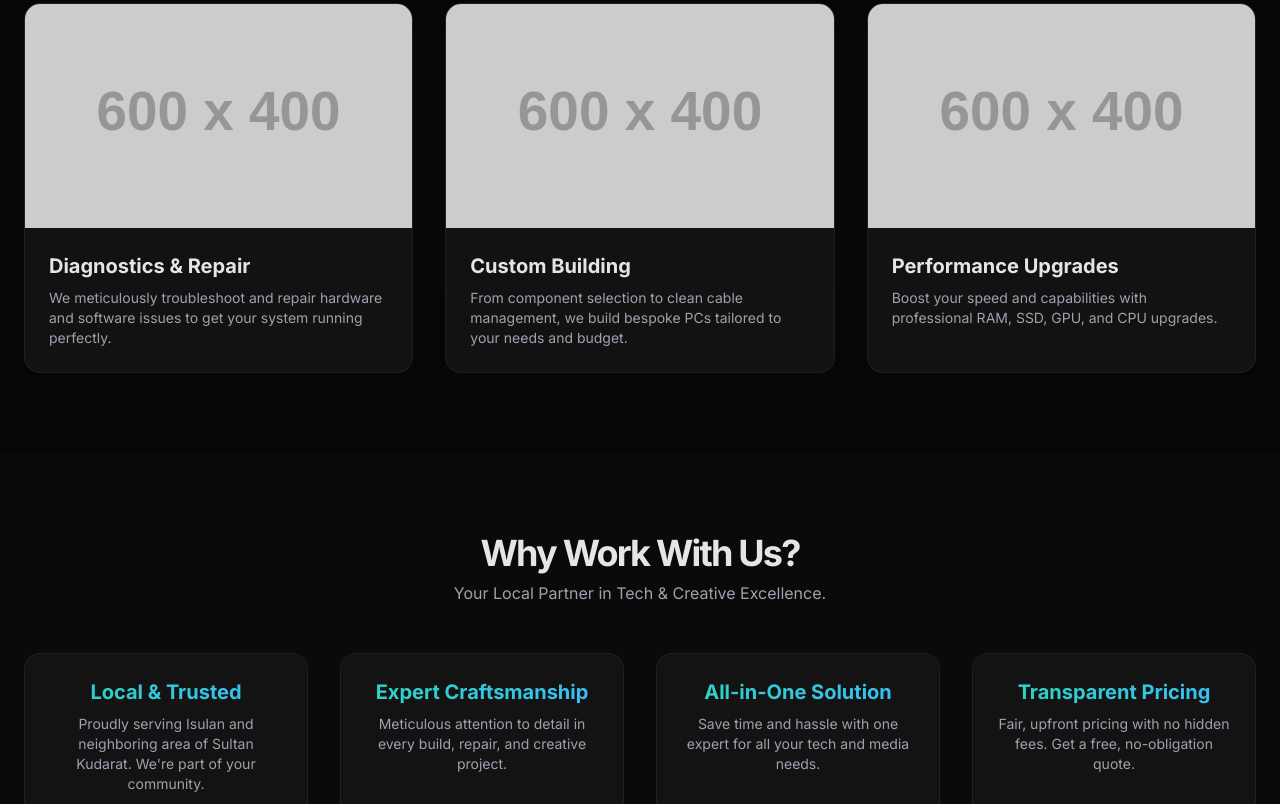
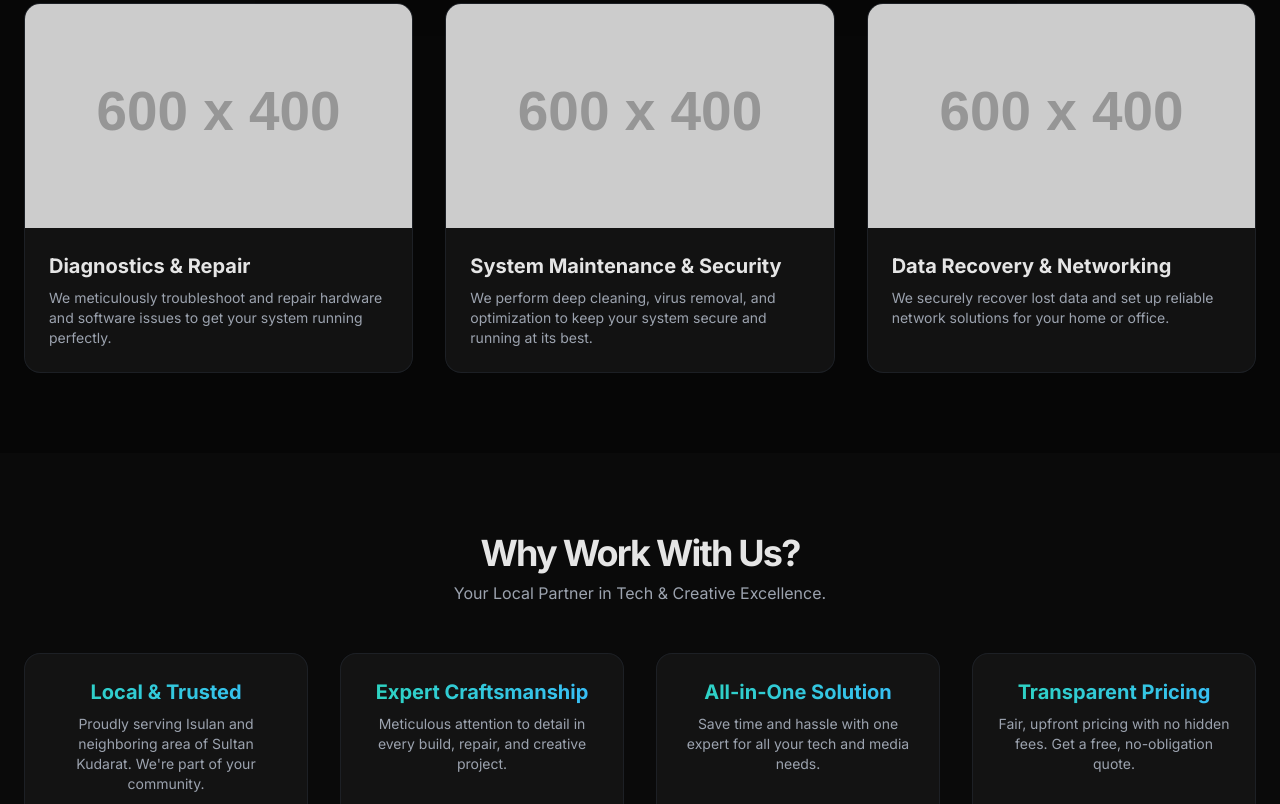
Before and after one commit to serkaiz7/Kaiser-Tech-Creative-Solutions, a plain HTML site: page index.html in a window 1280 px wide. Shown: the part 1743-2547 px from the top of the page. Drawn offline with nearby package versions, Linux system fonts and the light colour scheme; placeholder pictures from the web are drawn by us.

Commit message:
Update index.html

```diff
--- a/index.html
+++ b/index.html
@@ -157,20 +157,20 @@
                         </div>
                          <!-- Service 2 -->
                         <div class="glass-card overflow-hidden group">
-                            <!-- IMAGE REPLACEMENT SIGN: Replace the 'src' link below with the path to your image. E.g., 'images/custom-pc.jpg' -->
-                            <img src="https://placehold.co/600x400/0a0a0a/38bdf8?text=Custom+Building" alt="Custom PC Building Service" class="w-full h-56 object-cover group-hover:scale-105 transition-transform duration-300">
+                            <!-- IMAGE REPLACEMENT SIGN: Replace the 'src' link below with the path to your image. E.g., 'images/maintenance.jpg' -->
+                            <img src="https://placehold.co/600x400/0a0a0a/38bdf8?text=System+Maintenance" alt="System Maintenance & Security" class="w-full h-56 object-cover group-hover:scale-105 transition-transform duration-300">
                             <div class="p-6">
-                                <h5 class="text-xl font-bold mb-2">Custom Building</h5>
-                                <p class="text-sm text-gray-400">From component selection to clean cable management, we build bespoke PCs tailored to your needs and budget.</p>
+                                <h5 class="text-xl font-bold mb-2">System Maintenance & Security</h5>
+                                <p class="text-sm text-gray-400">We perform deep cleaning, virus removal, and optimization to keep your system secure and running at its best.</p>
                             </div>
                         </div>
                          <!-- Service 3 -->
                         <div class="glass-card overflow-hidden group">
-                            <!-- IMAGE REPLACEMENT SIGN: Replace the 'src' link below with the path to your image. E.g., 'images/upgrades.jpg' -->
-                            <img src="https://placehold.co/600x400/0a0a0a/eab308?text=Performance+Upgrades" alt="PC Performance Upgrades" class="w-full h-56 object-cover group-hover:scale-105 transition-transform duration-300">
+                            <!-- IMAGE REPLACEMENT SIGN: Replace the 'src' link below with the path to your image. E.g., 'images/data-recovery.jpg' -->
+                            <img src="https://placehold.co/600x400/0a0a0a/eab308?text=Data+Recovery" alt="Data Recovery and Networking Service" class="w-full h-56 object-cover group-hover:scale-105 transition-transform duration-300">
                             <div class="p-6">
-                                <h5 class="text-xl font-bold mb-2">Performance Upgrades</h5>
-                                <p class="text-sm text-gray-400">Boost your speed and capabilities with professional RAM, SSD, GPU, and CPU upgrades.</p>
+                                <h5 class="text-xl font-bold mb-2">Data Recovery & Networking</h5>
+                                <p class="text-sm text-gray-400">We securely recover lost data and set up reliable network solutions for your home or office.</p>
                             </div>
                         </div>
                     </div>
```
